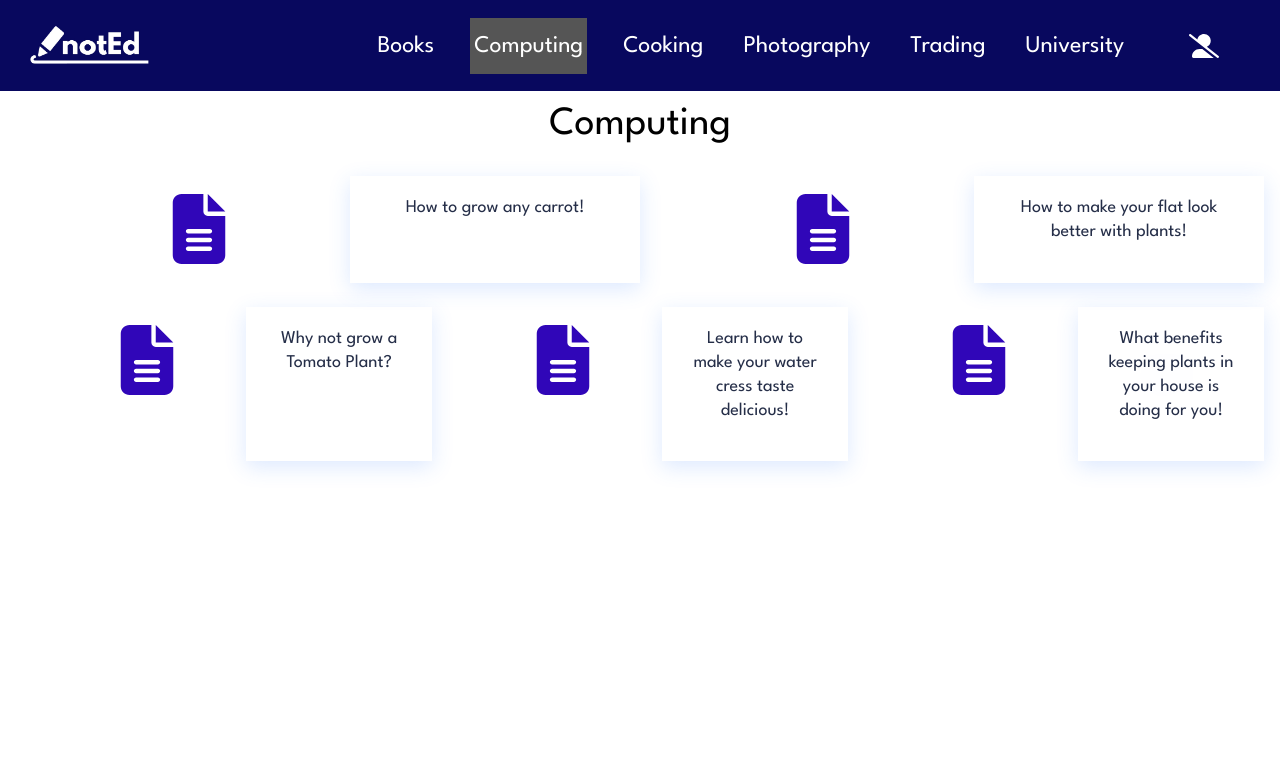
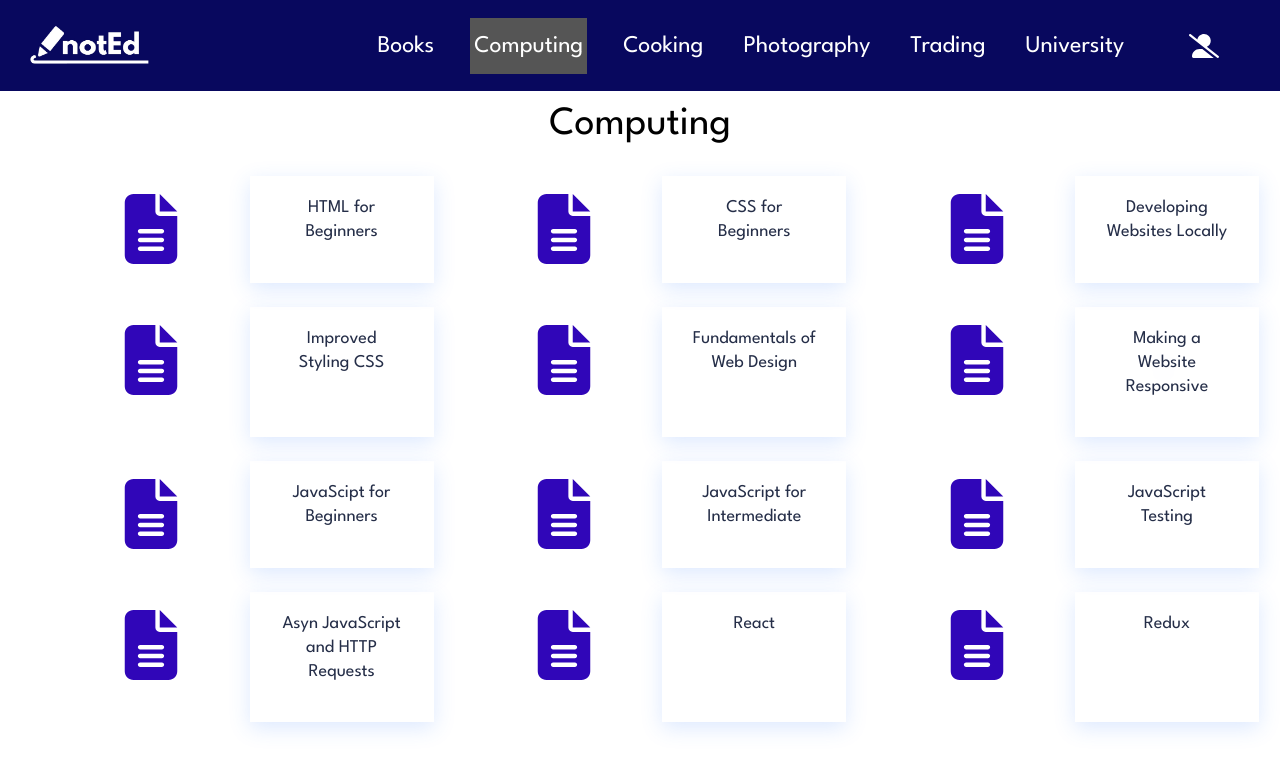
Before and after one commit to ericnberwick/React-Firebase-Authentication, a React (Create React App) app: page /computing in a window 1280 px wide. Shown: the top 770 px of the page. Built offline with nearby package versions, Linux system fonts and the light colour scheme; no server answers.

Commit message:
Big layout changes bro

```diff
--- a/src/components/App.js
+++ b/src/components/App.js
@@ -12,7 +12,7 @@ import Main from "./Main";
 import Navbar from "./Navbar"
 import Pricing from "../pages/Pricing"
 import Home from "../pages/Home"
-import About from "../pages/About"
+import HTML1 from "../pages/computing/HTML1"
 import "@fontsource/league-spartan"; //npm install @fontsource/league-spartan
 import Books from "../pages/Books";
 import Computing from "../pages/Computing";
@@ -37,6 +37,7 @@ function App() {
               <Route exact path="/home" element={<PrivateRoute><Dashboard/></PrivateRoute>} />
               <Route exact path="/update-profile" element={<PrivateRoute><UpdateProfile/></PrivateRoute>} />
               <Route path="/signup" element={<Signup/>} />
+              <Route path="/html1" element={<HTML1/>} />
               <Route path="/login" element={<Login/>} />
               <Route path="/books" element={<Books/>} />
               <Route path="/computing" element={<Computing/>} />
--- a/src/components/Cards.js
+++ b/src/components/Cards.js
@@ -6,7 +6,6 @@ import Plants from "../pics/notEdV3.jpg"
 import Carrots from "../pics/notEdV3.jpg"
 import Cress from "../pics/notEdV3.jpg"
 import Pots from "../pics/notEdV3.jpg"
-
 
 /**
  * Function to return the cards section under the headers of the home page, Uses a react library called cards, pretty simple
@@ -22,32 +21,73 @@ function Cards({section}) {
           <ul className="cards__items">
             <CardItem
               src={Carrots}
-              text="How to grow any carrot!"
-              path="/art9"
+              text="HTML for Beginners"
+              path="/html1"
+            />
+
+            <CardItem
+              src={Tomato}
+              text="CSS for Beginners"
+              path="/art3"
             />
             <CardItem
-              src={Plants}
-              text="How to make your flat look better with plants!"
-              path="/art10"
+              src={Tomato}
+              text="Developing Websites Locally"
+              path="/art3"
             />
           </ul>
           <ul className="cards__items">
             <CardItem
+              src={Carrots}
+              text="Improved Styling CSS"
+              path="/html1"
+            />
+
+            <CardItem
               src={Tomato}
-              text="Why not grow a Tomato Plant?"
+              text="Fundamentals of Web Design"
               path="/art3"
             />
             <CardItem
-              src={Cress}
-              text="Learn how to make your water cress taste delicious!"
-              label="Trending"
-              path="/art12"
+              src={Tomato}
+              text="Making a Website Responsive"
+              path="/art3"
+            />
+          </ul>
+          <ul className="cards__items">
+            <CardItem
+              src={Carrots}
+              text="JavaScipt for Beginners"
+              path="/html1"
+            />
+
+            <CardItem
+              src={Tomato}
+              text="JavaScript for Intermediate"
+              path="/art3"
             />
             <CardItem
-              src={Pots}
-              text="What benefits keeping plants in your house is doing for you!"
-              label="Trending"
-              path="/art13"
+              src={Tomato}
+              text="JavaScript Testing"
+              path="/art3"
+            />
+          </ul>
+          <ul className="cards__items">
+            <CardItem
+              src={Carrots}
+              text="Asyn JavaScript and HTTP Requests"
+              path="/html1"
+            />
+
+            <CardItem
+              src={Tomato}
+              text="React"
+              path="/art3"
+            />
+            <CardItem
+              src={Tomato}
+              text="Redux"
+              path="/art3"
             />
           </ul>
         </div>
--- a/src/pages/About.js
+++ /dev/null
@@ -1,3 +0,0 @@
-export default function About() {
-  return <h1>About</h1>
-}
--- /dev/null
+++ b/src/pages/computing/HTML1.css
@@ -0,0 +1,9 @@
+h1 {
+    color:rgb(0, 0, 0);
+}
+
+.title {
+    position: absolute;
+    top: 12%;
+
+}
--- /dev/null
+++ b/src/pages/computing/HTML1.js
@@ -0,0 +1,12 @@
+import Navbar from "../../components/Navbar"
+import PApp from "../../pdf/src/PApp"
+import "./HTML1.css"
+export default function HTML1() {
+  return (
+  <>
+    <Navbar />
+    <h1 className="title">HTML For Beginners</h1>
+    <PApp />
+  </>
+  )
+}
--- a/src/pdf/src/components/Modal.css
+++ b/src/pdf/src/components/Modal.css
@@ -18,7 +18,7 @@
 
   .backshadow .custom-modal{
     width: 900px;
-    height: 600px;
+    height: 900px;
     background-color: #fff;
     position: relative;
   }
```
